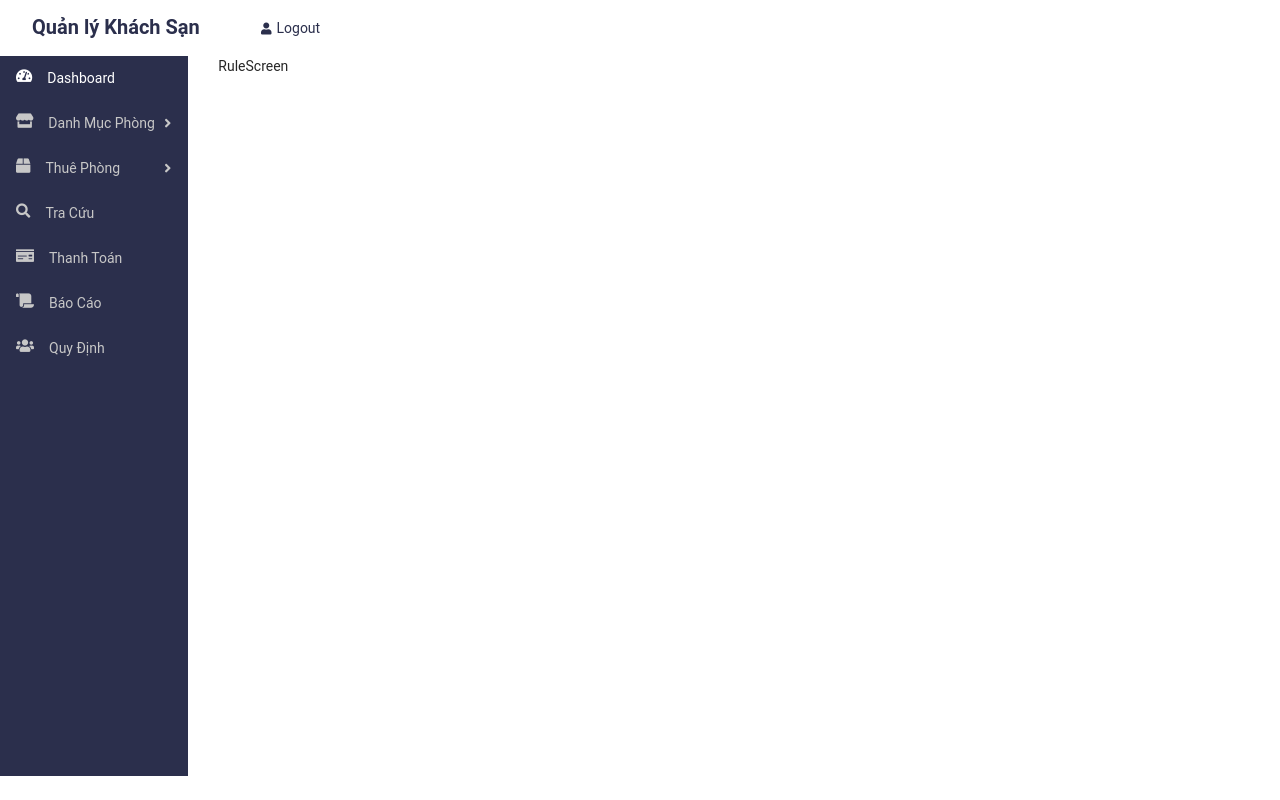
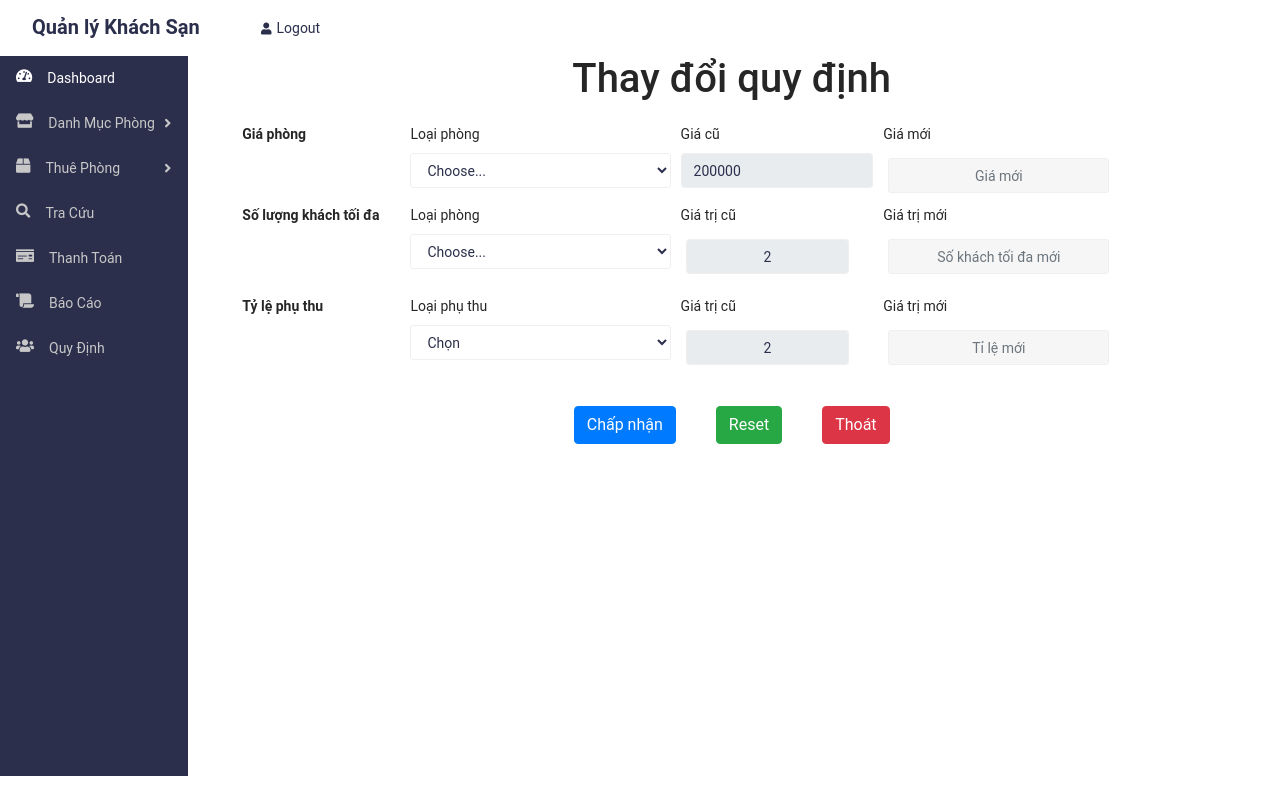
Before and after one commit to anhamap1999/hotel-management, a React (Create React App) app in the folder frontend/: page /rule in a window 1280 px wide. Built offline with nearby package versions, Linux system fonts and the light colour scheme.

Commit message:
them trang thay doi quy dinh + lap hoa don

```diff
--- a/frontend/src/components/admin/payment/index.js
+++ b/frontend/src/components/admin/payment/index.js
@@ -14,7 +14,6 @@ export default function PaymentScreen(){
         <div className="bill">
             <h1 className="text-center">Lập hóa đơn</h1>
             <div className="bill-body">
-            <div className="row">
                     <form style={{ width:"100%"}}>
                         <div class="form-body">
                             <div className="row">
@@ -112,6 +111,5 @@ export default function PaymentScreen(){
                     </form>
                 </div>
             </div>
-            </div>
     </HomeScreen>
 }
--- a/frontend/src/components/admin/rule/index.js
+++ b/frontend/src/components/admin/rule/index.js
@@ -1,9 +1,83 @@
 import React from 'react';
 import HomeScreen from '../../../page/homeScreen';
+import { Link } from 'react-router-dom';
 export default function RuleScreen(){
 
 
 	return <HomeScreen>
-            RuleScreen
+        <div className="rule container">
+            <h1 className="text-center">Thay đổi quy định</h1>
+            <div className="rule-body">
+                <form action="#" method="post">
+                    <div class="row">
+                        <p className="col-sm-2 font-weight-bold ">Giá phòng</p>
+                        <div class="form-row col-10">
+                            <div class="form-group col-md-4">
+                                <label for="roomType">Loại phòng</label>
+                                <select id="roomType" class="form-control">
+                                    <option selected>Choose...</option>
+                                    <option>...</option>
+                                </select>
+                            </div>
+                            <div className="form-group col-md-3 oldPrice">
+                                <label for="oldPrice">Giá cũ</label>
+                                <input type="number" class="form-control" id="oldPrice" value="200000" disabled />
+                            </div>
+                            <div class="form-group col-md-4">
+                                <label for="newPrice">Giá mới</label>
+                                <input type="text" class="form-control" id="newPrice" placeholder="Giá mới" />
+                            </div>
+                        </div>
+                    </div>
+                    <div class="row">
+                        <p className="col-sm-2 font-weight-bold ">Số lượng khách tối đa</p>
+                        <div class="form-row col-10">
+                            <div class="form-group col-md-4">
+                                <label for="roomType">Loại phòng</label>
+                                <select id="roomType" class="form-control">
+                                    <option selected>Choose...</option>
+                                    <option>...</option>
+                                </select>
+                            </div>
+                            <div className="form-group col-md-3">
+                                <label for="oldQuantityValue">Giá trị cũ</label>
+                                <input type="text" class="form-control" id="oldQuantityValue" value="2" disabled />
+                            </div>
+                            <div class="form-group col-md-4">
+                                <label for="newQuantityValue">Giá trị mới</label>
+                                <input type="text" class="form-control" id="newQuantityValue" placeholder="Số khách tối đa mới" />
+                            </div>
+                        </div>
+                    </div>
+
+                    <div class="row">
+                        <p className="col-sm-2 font-weight-bold ">Tỷ lệ phụ thu</p>
+                        <div class="form-row col-10">
+                            <div class="form-group col-md-4">
+                                <label for="valueType">Loại phụ thu</label>
+                                <select id="valueType" class="form-control">
+                                    <option selected>Chọn</option>
+                                    <option>Phụ thu khách tối đa</option>
+                                    <option>Phụ thu khách nước ngoài</option>
+                                </select>
+                            </div>
+                            <div className="form-group col-md-3">
+                                <label for="oldRatioValue">Giá trị cũ</label>
+                                <input type="text" class="form-control" id="oldRatioValue" value="2" disabled />
+                            </div>
+                            <div class="form-group col-md-4">
+                                <label for="newRatioValue">Giá trị mới</label>
+                                <input type="text" class="form-control" id="newRatioValue" placeholder="Tỉ lệ mới" />
+                            </div>
+                        </div>
+                    </div>
+                    <div className="listroom-button text-center">
+                        <button type="button" class="btn btn-primary">Chấp nhận</button>
+                        <button type="button" class="btn btn-success">Reset</button>
+                        <Link to='/' ><button type="button" class="btn btn-danger">Thoát</button></Link>
+                    </div>
+                </form>
+            </div>
+        </div>
     </HomeScreen>
 }
```
Lines whose indentation alone changed are shown as unchanged.
